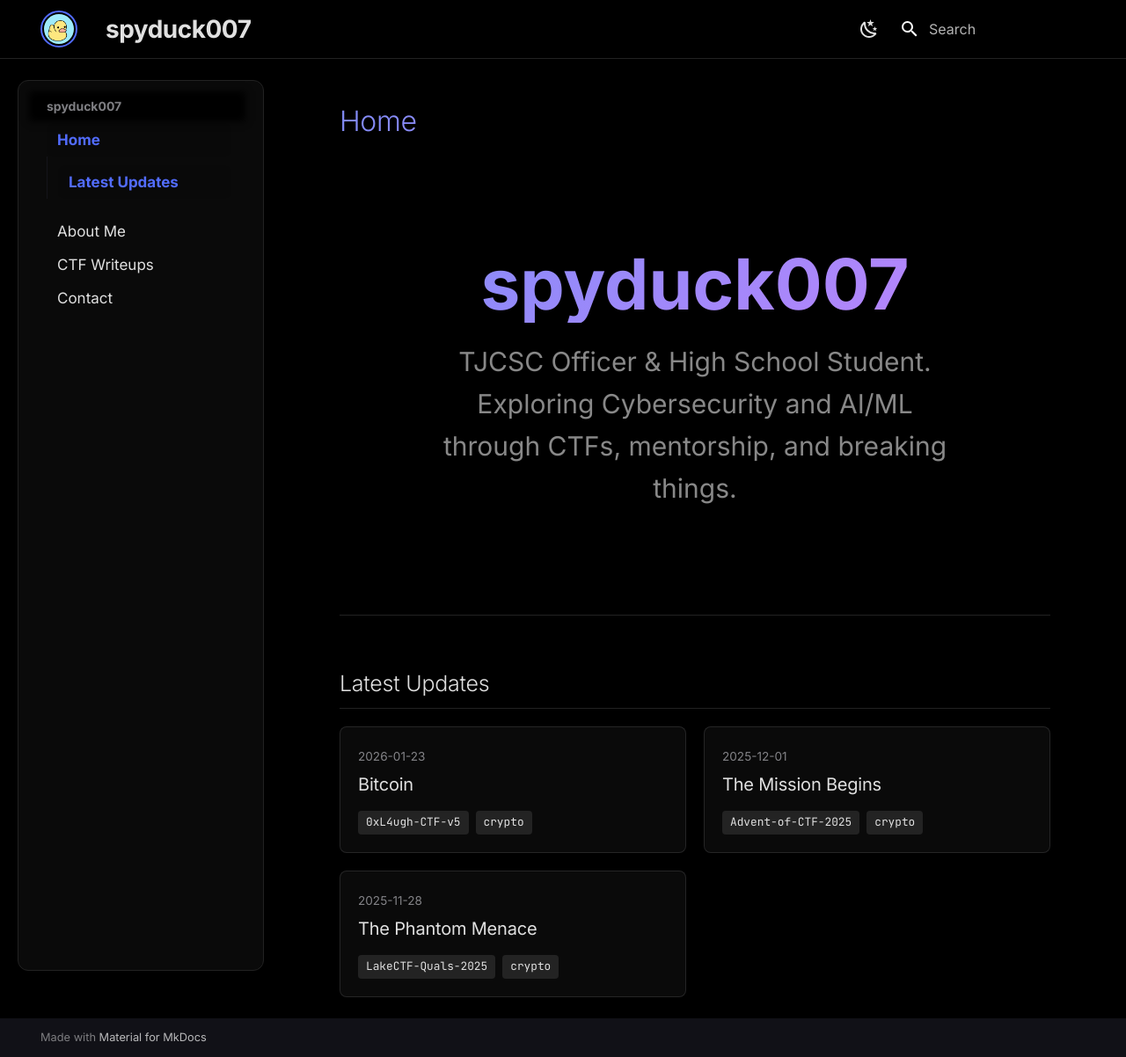
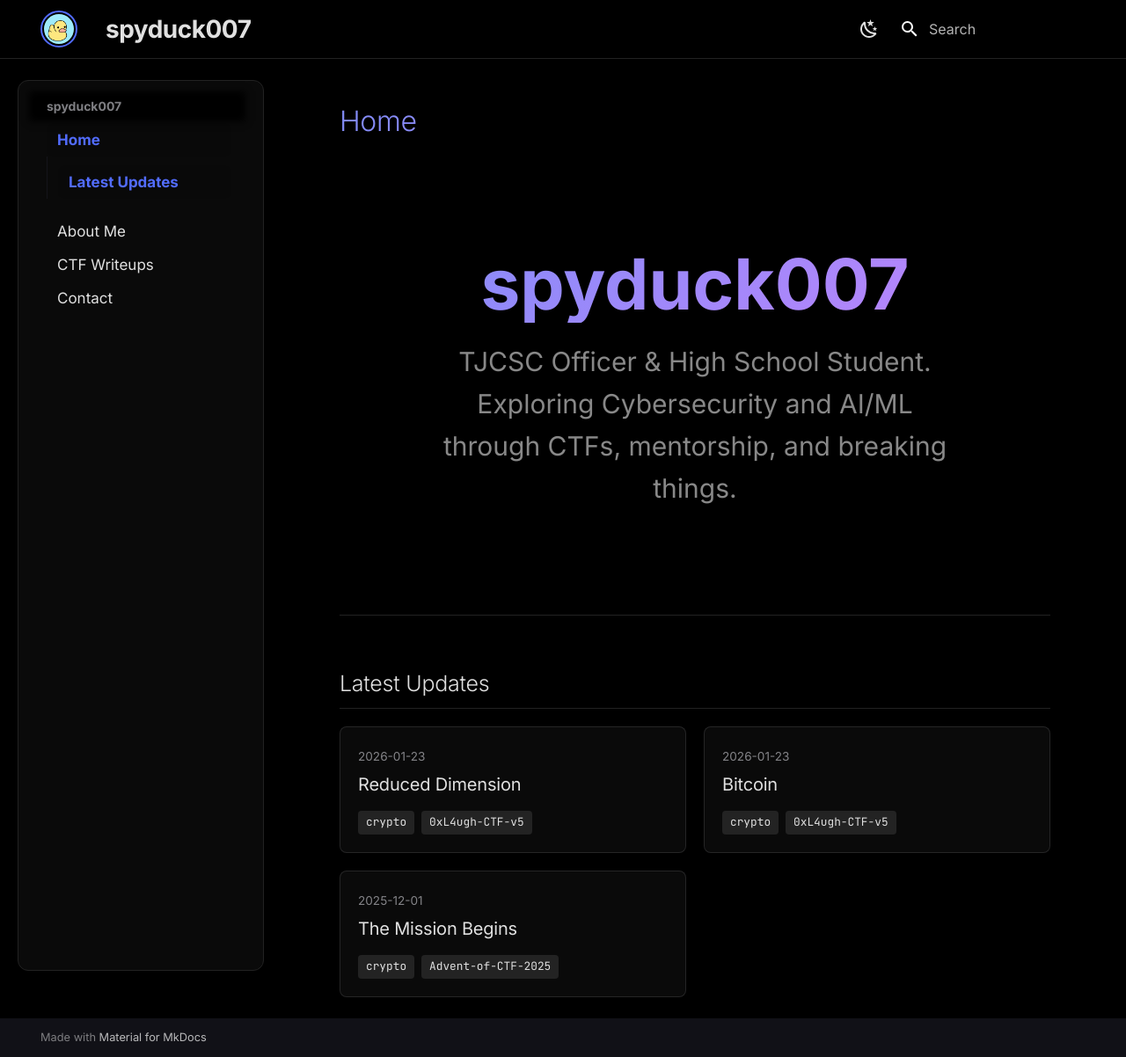
Before and after one commit to spyduck007/ctf, an MkDocs documentation site: the page built from docs/index.md, in a window 1280 px wide and 1202 px high. Shown: the whole window at 88% size. Built offline with MkDocs 1.6.1 and Material for MkDocs 9.7.7, drawn with Linux system fonts in a browser that asks for light colours.

Commit message:
fix reduced dimension writeup

```diff
--- a/docs/index.md
+++ b/docs/index.md
@@ -15,6 +15,18 @@ hide:
 
 <div class="writeup-grid">
 
+  <a href="write-ups/reduced-dimension/" class="writeup-card">
+    <div class="card-content">
+      <div class="card-header">
+        <span class="card-date">2026-01-23</span>
+        <h3 class="card-title">Reduced Dimension</h3>
+      </div>
+      <div class="card-tags">
+        <span class="tag">crypto</span><span class="tag">0xL4ugh-CTF-v5</span>
+      </div>
+    </div>
+  </a>
+
   <a href="write-ups/bitcoin/" class="writeup-card">
     <div class="card-content">
       <div class="card-header">
@@ -22,7 +34,7 @@ hide:
         <h3 class="card-title">Bitcoin</h3>
       </div>
       <div class="card-tags">
-        <span class="tag">0xL4ugh-CTF-v5</span><span class="tag">crypto</span>
+        <span class="tag">crypto</span><span class="tag">0xL4ugh-CTF-v5</span>
       </div>
     </div>
   </a>
@@ -34,19 +46,7 @@ hide:
         <h3 class="card-title">The Mission Begins</h3>
       </div>
       <div class="card-tags">
-        <span class="tag">Advent-of-CTF-2025</span><span class="tag">crypto</span>
-      </div>
-    </div>
-  </a>
-
-  <a href="write-ups/the-phantom-menace/" class="writeup-card">
-    <div class="card-content">
-      <div class="card-header">
-        <span class="card-date">2025-11-28</span>
-        <h3 class="card-title">The Phantom Menace</h3>
-      </div>
-      <div class="card-tags">
-        <span class="tag">LakeCTF-Quals-2025</span><span class="tag">crypto</span>
+        <span class="tag">crypto</span><span class="tag">Advent-of-CTF-2025</span>
       </div>
     </div>
   </a>
```
Also changed, not shown: docs/write-ups/index.md (+28 -28 lines), docs/write-ups/reduced-dimension.md (+1 -1 lines).
